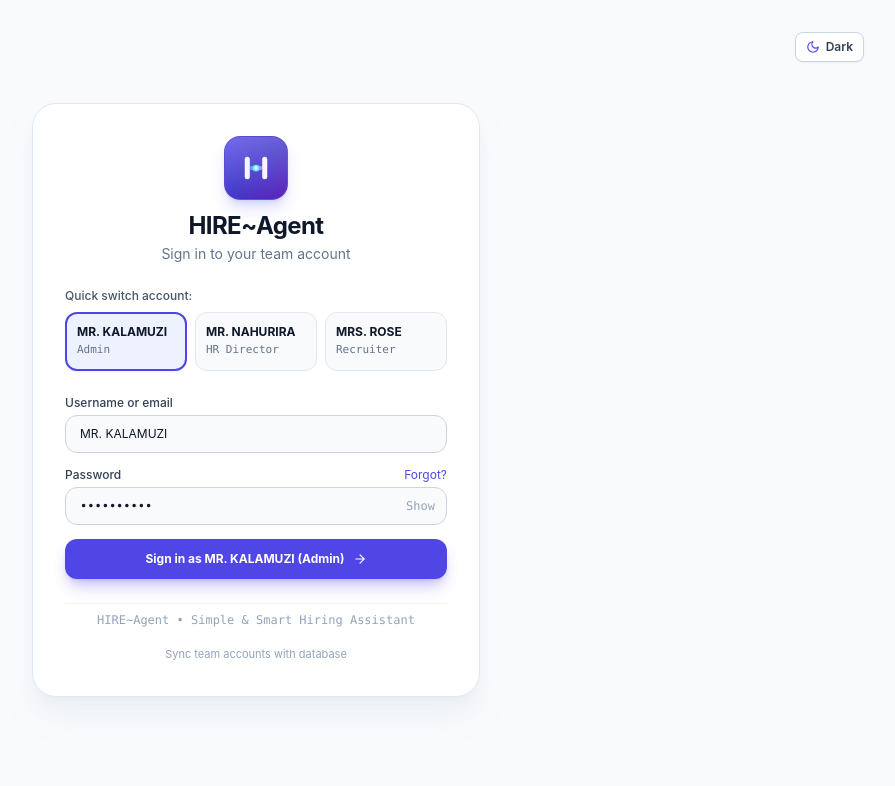
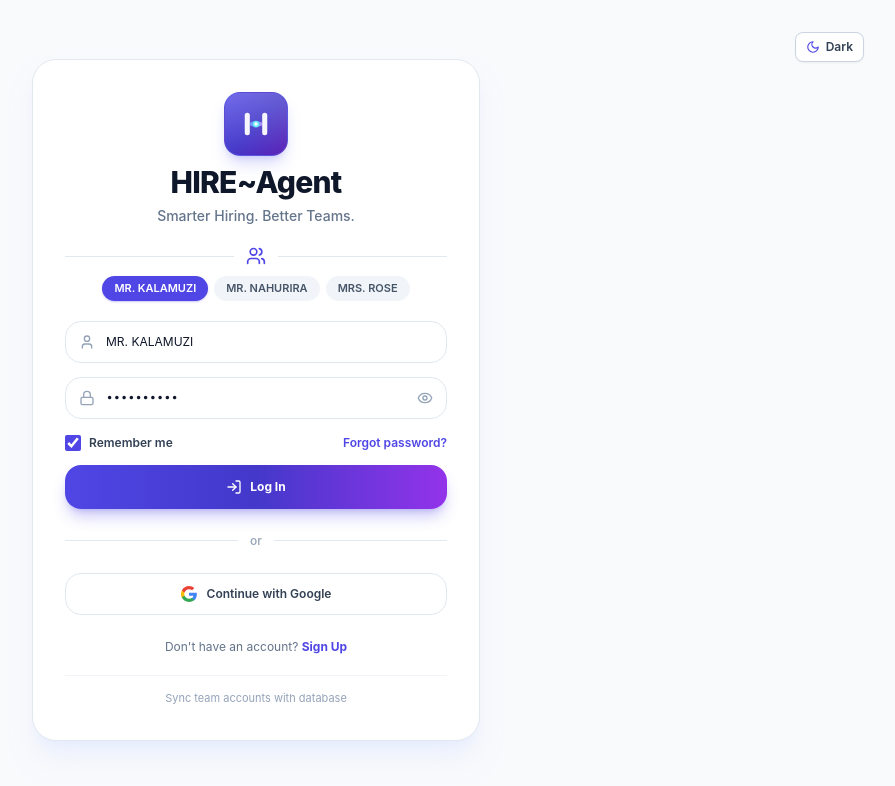
Before and after one commit to chairmankaramuzi-sketch/hire-agent, a Next.js app: page /login in a window 1280 px wide. Shown: the top 786 px of the page, without its empty margins (384-1279 px from the left). Built offline with nearby package versions, Linux system fonts and the light colour scheme.

Commit message:
feat(auth): redesign login form to modern rounded card with team divider and social login

```diff
--- a/src/app/login/page.tsx
+++ b/src/app/login/page.tsx
@@ -2,7 +2,17 @@
 
 import React, { useState } from 'react';
 import { useRouter } from 'next/navigation';
-import { ArrowRight, AlertCircle, CheckCircle2, RefreshCw } from 'lucide-react';
+import {
+  User,
+  Lock,
+  Eye,
+  EyeOff,
+  LogIn,
+  Users,
+  AlertCircle,
+  CheckCircle2,
+  RefreshCw,
+} from 'lucide-react';
 import { authService } from '@/services/auth';
 import { systemService } from '@/services/system';
 import { ThemeToggle } from '@/components/ui/ThemeToggle';
@@ -50,13 +60,14 @@ export default function LoginPage() {
   const [username, setUsername] = useState('MR. KALAMUZI');
   const [password, setPassword] = useState('Admin@2026');
   const [showPassword, setShowPassword] = useState(false);
+  const [rememberMe, setRememberMe] = useState(true);
   const [loading, setLoading] = useState(false);
   const [error, setError] = useState<string | null>(null);
 
-  // Forgot password notice state
+  // Forgot credentials modal state
   const [showForgotModal, setShowForgotModal] = useState(false);
 
-  // Background DB sync state (discreet helper)
+  // Background DB sync state
   const [seedLoading, setSeedLoading] = useState(false);
   const [seedSuccess, setSeedSuccess] = useState<string | null>(null);
 
@@ -106,45 +117,41 @@ export default function LoginPage() {
     }
   };
 
-  const getButtonLabel = () => {
-    if (selectedRole === 'kalamuzi') return 'Sign in as MR. KALAMUZI (Admin)';
-    if (selectedRole === 'nahurira') return 'Sign in as MR. NAHURIRA (HR Director)';
-    if (selectedRole === 'rose') return 'Sign in as MRS. ROSE (Recruiter)';
-    return `Sign in as ${username || 'User'}`;
-  };
-
   return (
     <div className="min-h-screen bg-slate-50 dark:bg-slate-950 text-slate-900 dark:text-slate-100 flex flex-col justify-center items-center py-10 px-4 sm:px-6 lg:px-8 transition-colors relative">
-      {/* Floating Theme Switcher in top right corner */}
+      {/* Floating Theme Switcher */}
       <div className="absolute top-5 right-5 sm:top-8 sm:right-8 z-20">
         <ThemeToggle />
       </div>
 
-      {/* Main Bordered Login Card Container */}
-      <div className="w-full max-w-sm sm:max-w-md bg-white dark:bg-slate-900 border border-slate-200 dark:border-slate-800 rounded-3xl p-6 sm:p-8 shadow-xl shadow-slate-200/50 dark:shadow-2xl dark:shadow-black/50 space-y-6 transition-colors">
+      {/* Main Bordered Card Container */}
+      <div className="w-full max-w-sm sm:max-w-md bg-white dark:bg-slate-900 border border-slate-200 dark:border-slate-800 rounded-3xl p-6 sm:p-8 shadow-xl shadow-indigo-100/50 dark:shadow-2xl dark:shadow-black/50 space-y-5 transition-colors">
 
-        {/* Startup Logo & Title */}
-        <div className="text-center space-y-2.5">
-          <div className="flex justify-center mx-auto mb-1">
+        {/* Startup Logo & Heading */}
+        <div className="text-center space-y-1.5">
+          <div className="flex justify-center mx-auto mb-2">
             <HireAgentLogo size="xl" />
           </div>
-          <div>
-            <h1 className="text-2xl font-bold tracking-tight text-slate-900 dark:text-white">
+          <h1 className="text-2xl sm:text-3xl font-extrabold tracking-tight text-slate-900 dark:text-white">
             HIRE~Agent
           </h1>
-            <p className="text-xs sm:text-sm text-slate-500 dark:text-slate-400 mt-0.5">
-              Sign in to your team account
+          <p className="text-xs sm:text-sm text-slate-500 dark:text-slate-400 font-medium">
+            Smarter Hiring. Better Teams.
           </p>
         </div>
+
+        {/* Team Divider & Quick-Switch Role Selector */}
+        <div className="space-y-2.5">
+          <div className="relative flex items-center justify-center">
+            <div className="flex-grow border-t border-slate-200 dark:border-slate-800"></div>
+            <div className="flex-shrink px-3 text-indigo-600 dark:text-indigo-400">
+              <Users className="w-5 h-5 text-indigo-600 dark:text-indigo-400" />
+            </div>
+            <div className="flex-grow border-t border-slate-200 dark:border-slate-800"></div>
           </div>
 
-        {/* Quick Switch Account (MR. KALAMUZI, MR. NAHURIRA, MRS. ROSE) */}
-        <div className="space-y-2">
-          <div className="text-xs font-medium text-slate-600 dark:text-slate-400">
-            Quick switch account:
-          </div>
-
-          <div className="grid grid-cols-1 sm:grid-cols-3 gap-2">
+          {/* Quick-switch team accounts pills */}
+          <div className="flex items-center justify-center gap-1.5 flex-wrap">
             {ACCOUNTS.map((acc) => {
               const isSelected = selectedRole === acc.key;
               return (
@@ -152,18 +159,14 @@ export default function LoginPage() {
                   key={acc.key}
                   type="button"
                   onClick={() => handleSelectAccount(acc)}
-                  className={`p-2.5 rounded-xl text-left transition-all ${
+                  className={`px-3 py-1 rounded-full text-[11px] font-semibold transition-all ${
                     isSelected
-                      ? 'bg-indigo-50 dark:bg-indigo-500/20 border-2 border-indigo-600 dark:border-indigo-500 shadow-sm'
-                      : 'bg-slate-50 dark:bg-slate-950/60 border border-slate-200 dark:border-slate-700/80 hover:border-slate-300 dark:hover:border-slate-600'
+                      ? 'bg-indigo-600 text-white shadow-sm shadow-indigo-600/30'
+                      : 'bg-slate-100 dark:bg-slate-800 text-slate-600 dark:text-slate-300 hover:bg-slate-200/80 dark:hover:bg-slate-700'
                   }`}
+                  title={`Quick switch to ${acc.name} (${acc.role})`}
                 >
-                  <span className="text-xs font-bold text-slate-900 dark:text-white block truncate">
                   {acc.name}
-                  </span>
-                  <span className="text-[11px] text-slate-500 dark:text-slate-400 font-mono block mt-0.5">
-                    {acc.role}
-                  </span>
                 </button>
               );
             })}
@@ -178,90 +181,140 @@ export default function LoginPage() {
           </div>
         )}
 
-        {/* Login Form with Defined Borders */}
+        {/* Login Form */}
         <form onSubmit={handleSubmit} className="space-y-3.5">
-          <div>
-            <label
-              htmlFor="username-input"
-              className="block text-xs font-medium text-slate-700 dark:text-slate-300 mb-1"
-            >
-              Username or email
-            </label>
+          {/* Email or Username input with left icon */}
+          <div className="relative">
+            <div className="absolute inset-y-0 left-0 pl-3.5 flex items-center pointer-events-none text-slate-400">
+              <User className="w-4 h-4" />
+            </div>
             <input
               id="username-input"
               type="text"
               required
               value={username}
               onChange={(e) => handleInputChange(e.target.value)}
-              placeholder="e.g. MR. KALAMUZI"
-              className="w-full bg-slate-50 dark:bg-slate-950/60 border border-slate-300 dark:border-slate-700 rounded-xl px-3.5 py-2.5 text-xs text-slate-900 dark:text-white placeholder-slate-400 focus:outline-none focus:ring-2 focus:ring-indigo-500/20 focus:border-indigo-500 transition-all"
+              placeholder="Email or Username"
+              className="w-full pl-10 pr-3.5 py-3 bg-white dark:bg-slate-900 border border-slate-200 dark:border-slate-700 rounded-2xl text-xs text-slate-900 dark:text-white placeholder-slate-400 focus:outline-none focus:ring-2 focus:ring-indigo-500/20 focus:border-indigo-500 transition-all shadow-xs"
             />
           </div>
 
-          <div>
-            <div className="flex items-center justify-between mb-1">
-              <label
-                htmlFor="password-input"
-                className="text-xs font-medium text-slate-700 dark:text-slate-300"
-              >
-                Password
-              </label>
-              <button
-                type="button"
-                onClick={() => setShowForgotModal(true)}
-                className="text-xs text-indigo-600 dark:text-indigo-400 hover:text-indigo-500 hover:underline transition-colors"
-              >
-                Forgot?
-              </button>
+          {/* Password input with left lock and right eye toggle */}
+          <div className="relative">
+            <div className="absolute inset-y-0 left-0 pl-3.5 flex items-center pointer-events-none text-slate-400">
+              <Lock className="w-4 h-4" />
             </div>
-            <div className="relative">
             <input
               id="password-input"
               type={showPassword ? 'text' : 'password'}
               required
               value={password}
               onChange={(e) => setPassword(e.target.value)}
-                placeholder="••••••••••••"
-                className="w-full bg-slate-50 dark:bg-slate-950/60 border border-slate-300 dark:border-slate-700 rounded-xl px-3.5 py-2.5 text-xs text-slate-900 dark:text-white placeholder-slate-400 focus:outline-none focus:ring-2 focus:ring-indigo-500/20 focus:border-indigo-500 transition-all pr-12 font-mono"
+              placeholder="Password"
+              className="w-full pl-10 pr-10 py-3 bg-white dark:bg-slate-900 border border-slate-200 dark:border-slate-700 rounded-2xl text-xs text-slate-900 dark:text-white placeholder-slate-400 focus:outline-none focus:ring-2 focus:ring-indigo-500/20 focus:border-indigo-500 transition-all font-mono shadow-xs"
             />
             <button
               type="button"
               onClick={() => setShowPassword(!showPassword)}
-                className="absolute inset-y-0 right-0 pr-3 flex items-center text-xs font-mono text-slate-400 hover:text-slate-600 dark:hover:text-slate-200 transition-colors"
+              className="absolute inset-y-0 right-0 pr-3.5 flex items-center text-slate-400 hover:text-slate-600 dark:hover:text-slate-200"
+              title={showPassword ? 'Hide password' : 'Show password'}
             >
-                {showPassword ? 'Hide' : 'Show'}
+              {showPassword ? <EyeOff className="w-4 h-4" /> : <Eye className="w-4 h-4" />}
             </button>
           </div>
+
+          {/* Remember me and Forgot password row */}
+          <div className="flex items-center justify-between text-xs pt-0.5">
+            <label className="flex items-center gap-2 cursor-pointer select-none">
+              <input
+                type="checkbox"
+                checked={rememberMe}
+                onChange={(e) => setRememberMe(e.target.checked)}
+                className="w-4 h-4 rounded border-slate-300 text-indigo-600 focus:ring-indigo-500 accent-indigo-600 cursor-pointer"
+              />
+              <span className="font-semibold text-slate-700 dark:text-slate-300">Remember me</span>
+            </label>
+            <button
+              type="button"
+              onClick={() => setShowForgotModal(true)}
+              className="font-semibold text-indigo-600 dark:text-indigo-400 hover:text-indigo-500 hover:underline transition-colors"
+            >
+              Forgot password?
+            </button>
           </div>
 
+          {/* Gradient Primary Log In Button */}
           <button
             id="login-submit-button"
             type="submit"
             disabled={loading}
-            className="w-full py-3 rounded-xl bg-indigo-600 hover:bg-indigo-500 text-white font-bold text-xs shadow-lg shadow-indigo-600/30 flex items-center justify-center gap-2 transition-all disabled:opacity-50 mt-2"
+            className="w-full py-3.5 px-4 rounded-2xl bg-gradient-to-r from-indigo-600 via-indigo-700 to-purple-600 hover:from-indigo-500 hover:to-purple-500 text-white font-bold text-xs shadow-lg shadow-indigo-600/30 flex items-center justify-center gap-2 transition-all disabled:opacity-50 mt-1 cursor-pointer"
           >
             {loading ? (
               <>
                 <div className="w-3.5 h-3.5 border-2 border-white border-t-transparent rounded-full animate-spin"></div>
-                <span>Authenticating session...</span>
+                <span>Signing in...</span>
               </>
             ) : (
               <>
-                <span>{getButtonLabel()}</span>
-                <ArrowRight className="w-3.5 h-3.5" />
+                <LogIn className="w-4 h-4" />
+                <span>Log In</span>
               </>
             )}
           </button>
         </form>
 
-        {/* Footer & Border Divider */}
-        <div className="text-center pt-2 space-y-2 border-t border-slate-100 dark:border-slate-800/80">
-          <p className="text-xs text-slate-400 dark:text-slate-500 font-mono">
-            HIRE~Agent • Simple & Smart Hiring Assistant
-          </p>
+        {/* 'or' Separator Line */}
+        <div className="relative flex py-1 items-center">
+          <div className="flex-grow border-t border-slate-200 dark:border-slate-800"></div>
+          <span className="flex-shrink mx-3 text-xs text-slate-400 font-medium">or</span>
+          <div className="flex-grow border-t border-slate-200 dark:border-slate-800"></div>
+        </div>
 
-          {/* Discreet sync button for test database reassurance */}
-          <div className="pt-1">
+        {/* Continue with Google Button */}
+        <button
+          type="button"
+          onClick={() => {
+            // Instant sign-in with active demo account
+            handleSubmit({ preventDefault: () => {} } as any);
+          }}
+          className="w-full py-3 px-4 rounded-2xl bg-white dark:bg-slate-900 border border-slate-200 dark:border-slate-700 hover:bg-slate-50 dark:hover:bg-slate-800 text-slate-700 dark:text-slate-200 font-semibold text-xs flex items-center justify-center gap-2.5 transition-all shadow-xs cursor-pointer"
+        >
+          <svg className="w-4 h-4 shrink-0" viewBox="0 0 24 24">
+            <path
+              fill="#4285F4"
+              d="M23.745 12.27c0-.7-.06-1.4-.19-2.07H12v4.51h6.6c-.29 1.52-1.14 2.82-2.4 3.68v3.05h3.88c2.27-2.09 3.665-5.17 3.665-9.17z"
+            />
+            <path
+              fill="#34A853"
+              d="M12 24c3.24 0 5.95-1.08 7.93-2.91l-3.88-3.05c-1.08.72-2.45 1.16-4.05 1.16-3.12 0-5.77-2.1-6.72-4.93H1.25v3.15C3.26 21.36 7.33 24 12 24z"
+            />
+            <path
+              fill="#FBBC05"
+              d="M5.28 14.27c-.25-.72-.38-1.49-.38-2.27s.13-1.55.38-2.27V6.58H1.25C.45 8.18 0 10.03 0 12s.45 3.82 1.25 5.42l4.03-3.15z"
+            />
+            <path
+              fill="#EA4335"
+              d="M12 4.75c1.77 0 3.35.61 4.6 1.8l3.42-3.42C17.95 1.19 15.24 0 12 0 7.33 0 3.26 2.64 1.25 6.58l4.03 3.15c.95-2.83 3.6-4.98 6.72-4.98z"
+            />
+          </svg>
+          <span>Continue with Google</span>
+        </button>
+
+        {/* Footer: Don't have an account? Sign Up */}
+        <div className="text-center pt-1 text-xs text-slate-500 dark:text-slate-400">
+          <span>Don&apos;t have an account? </span>
+          <button
+            type="button"
+            onClick={() => setShowForgotModal(true)}
+            className="text-indigo-600 dark:text-indigo-400 font-bold hover:underline transition-colors"
+          >
+            Sign Up
+          </button>
+        </div>
+
+        {/* Discreet Database Sync Link */}
+        <div className="text-center pt-2 border-t border-slate-100 dark:border-slate-800/80">
           <button
             type="button"
             onClick={handleSyncDatabase}
@@ -284,7 +337,6 @@ export default function LoginPage() {
               <span>{seedSuccess}</span>
             </div>
           )}
-          </div>
         </div>
       </div>
 
```
Lines whose indentation alone changed are shown as unchanged.
